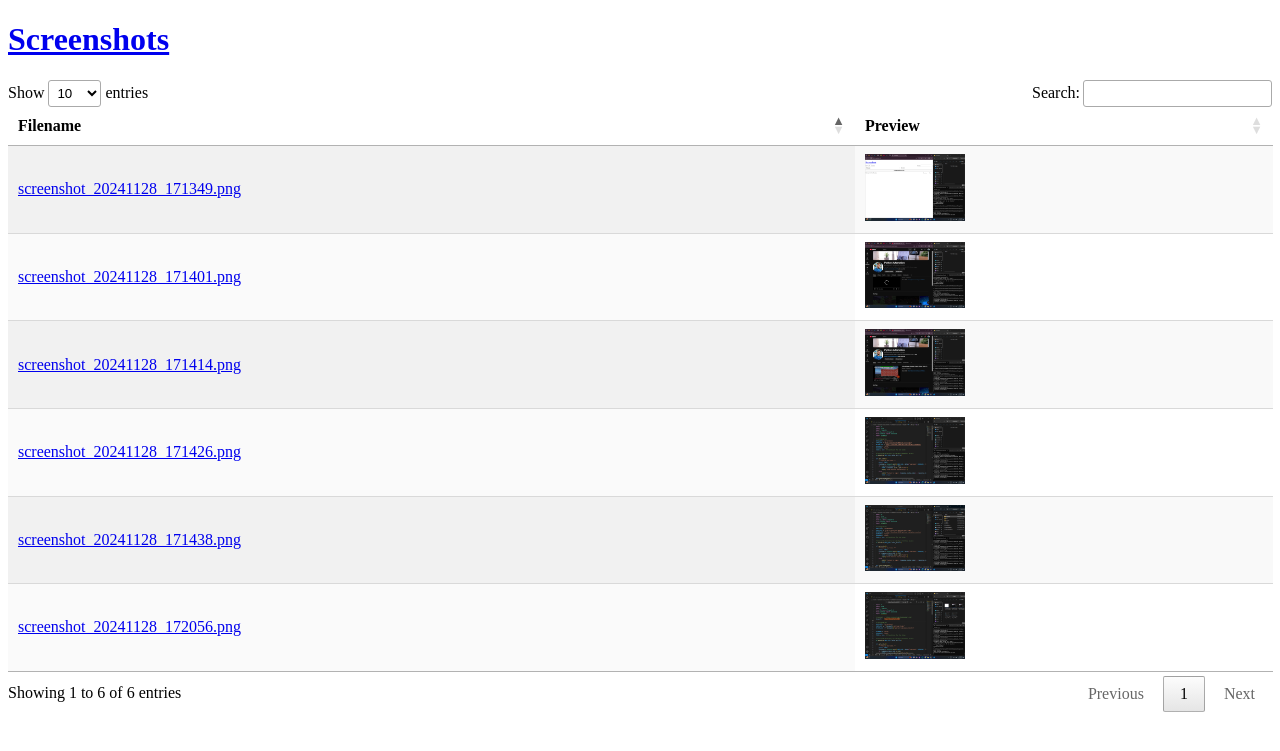
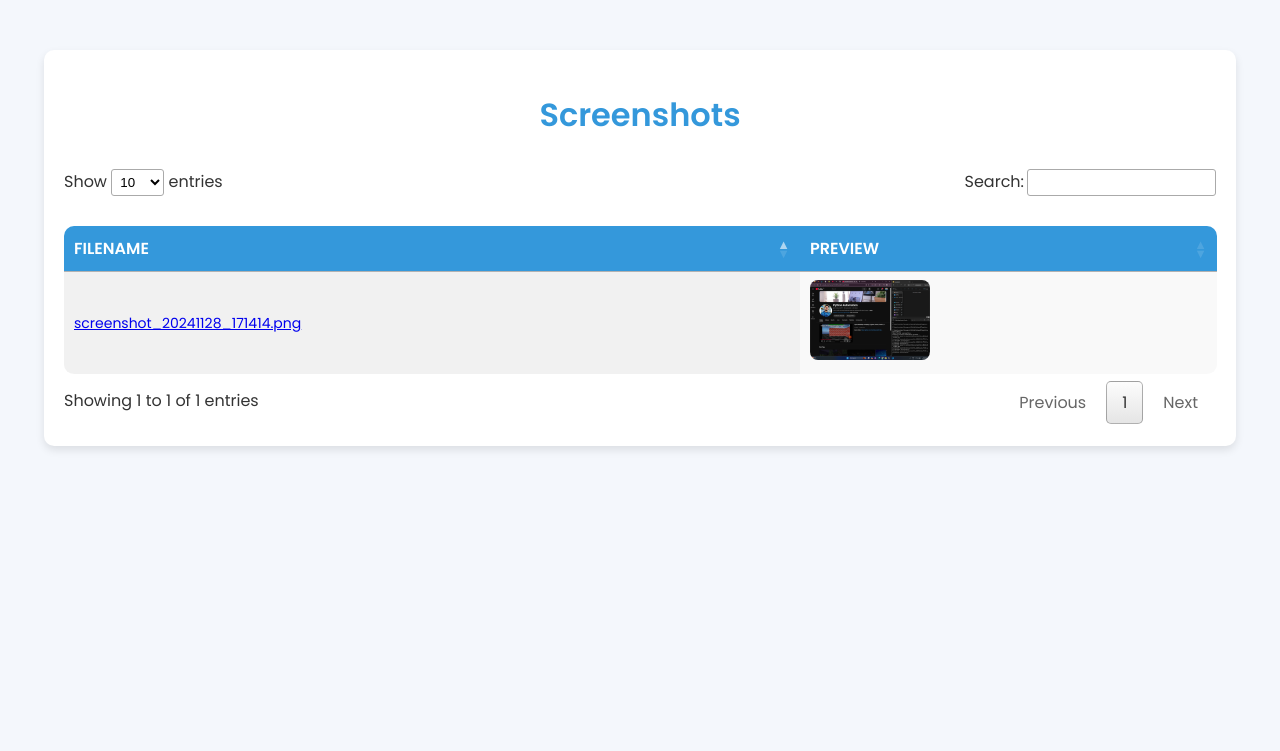
Before and after one commit to imvickykumar999/CRM-Screenshot-Uploader, a Flask app: page / in a window 1280 px wide. Shown: the top 751 px of the page. Run offline with Flask 3, Linux system fonts and the light colour scheme; some libraries are stand-ins or nearby versions.

Commit message:
better css

```diff
--- a/mysite/app.py
+++ b/mysite/app.py
@@ -130,6 +130,7 @@ def get_screenshots():
                 'url': f'/static/images/{filename}'
             })
 
+    screenshots.reverse()
     return jsonify(screenshots)
 
 @app.route('/')
--- a/mysite/templates/screenshots.html
+++ b/mysite/templates/screenshots.html
@@ -5,16 +5,10 @@
     <meta name="viewport" content="width=device-width, initial-scale=1.0">
     <title>Screenshots</title>
     <link rel="stylesheet" href="https://cdn.datatables.net/1.12.1/css/jquery.dataTables.min.css">
-    <style>
-        table.dataTable {
-            width: 100%;
-        }
-        .dataTables_wrapper .dataTables_paginate .paginate_button {
-            padding: 0.5em 1em;
-        }
-    </style>
+    <link href="https://fonts.googleapis.com/css2?family=Poppins:wght@300;400;600&display=swap" rel="stylesheet">
 </head>
 <body>
+    <div class="container">
         <h1><a href="/ss" target="_blank" class="heading-link">Screenshots</a></h1>
         <table id="screenshots-table" class="display">
             <thead>
@@ -27,10 +21,99 @@
                 <!-- Data will be injected here by JavaScript -->
             </tbody>
         </table>
+    </div>
 
     <script src="https://code.jquery.com/jquery-3.6.0.min.js"></script>
     <script src="https://cdn.datatables.net/1.12.1/js/jquery.dataTables.min.js"></script>
     <script>
+        // Injecting CSS using JavaScript
+        const style = document.createElement('style');
+        style.innerHTML = `
+            body {
+                font-family: 'Poppins', sans-serif;
+                background-color: #f4f7fc;
+                color: #333;
+                margin: 0;
+                padding: 0;
+            }
+            .container {
+                width: 90%;
+                margin: 50px auto;
+                padding: 20px;
+                background-color: white;
+                box-shadow: 0 4px 8px rgba(0, 0, 0, 0.1);
+                border-radius: 10px;
+                text-align: center;
+            }
+            h1 {
+                color: #3a3a3a;
+                margin-bottom: 30px;
+                font-weight: 600;
+            }
+            .heading-link {
+                text-decoration: none;
+                color: #3498db;
+            }
+            .heading-link:hover {
+                color: #1d78b3;
+                text-decoration: underline;
+            }
+            table.dataTable {
+                width: 100%;
+                margin-top: 20px;
+                border-collapse: collapse;
+                font-size: 14px;
+                border-radius: 10px;
+                overflow: hidden;
+            }
+            table.dataTable thead {
+                background-color: #3498db;
+                color: white;
+            }
+            table.dataTable tbody {
+                background-color: #ffffff;
+            }
+            table.dataTable tbody tr:nth-child(even) {
+                background-color: #f9f9f9;
+            }
+            table.dataTable tbody tr:hover {
+                background-color: #f1f1f1;
+                transition: background-color 0.3s ease;
+            }
+            th, td {
+                padding: 12px 18px;
+                text-align: left;
+                font-weight: 500;
+            }
+            th {
+                font-size: 16px;
+                text-transform: uppercase;
+            }
+            .dataTables_wrapper .dataTables_paginate .paginate_button {
+                padding: 8px 15px;
+                margin: 2px;
+                border-radius: 5px;
+                background-color: #3498db;
+                color: white;
+                border: none;
+                transition: background-color 0.3s ease;
+            }
+            .dataTables_wrapper .dataTables_paginate .paginate_button:hover {
+                background-color: #1d78b3;
+            }
+            img {
+                border-radius: 8px;
+                transition: transform 0.3s ease;
+            }
+            img:hover {
+                transform: scale(1.1);
+            }
+            .dataTables_wrapper .dataTables_filter {
+                margin-bottom: 30px;  /* Add gap between the search bar and the table */
+            }
+        `;
+        document.head.appendChild(style);
+
         $(document).ready(function() {
             $('#screenshots-table').DataTable({
                 "ajax": {
@@ -47,7 +130,7 @@
                     {
                         "data": "url",
                         "render": function(data, type, row) {
-                            return `<img src="${data}" alt="${row.filename}" style="width: 100px;">`;
+                            return `<img src="${data}" alt="${row.filename}" style="width: 120px;">`;
                         }
                     }
                 ]
```
Also changed, not shown: mysite/CRM.py (added, +82 -0 lines), mysite/templates/index.html (+64 -1 lines), mysite/static/images/screenshot_20241128_171349.png (deleted), mysite/static/images/screenshot_20241128_171401.png (deleted), mysite/static/images/screenshot_20241128_171426.png (deleted), mysite/static/images/screenshot_20241128_171438.png (deleted), mysite/static/images/screenshot_20241128_172056.png (deleted), mysite/user_credentials.db, 1 other file. Lines whose indentation alone changed are shown as unchanged.
